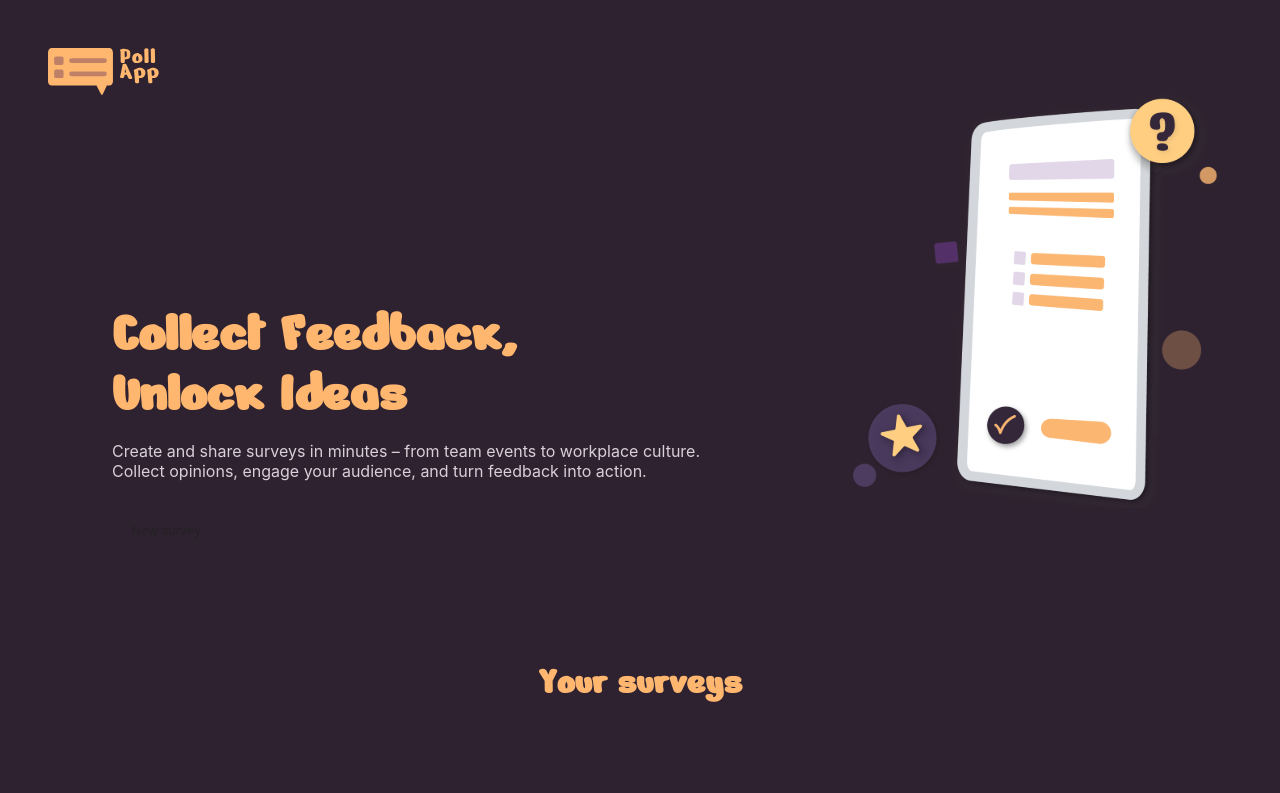
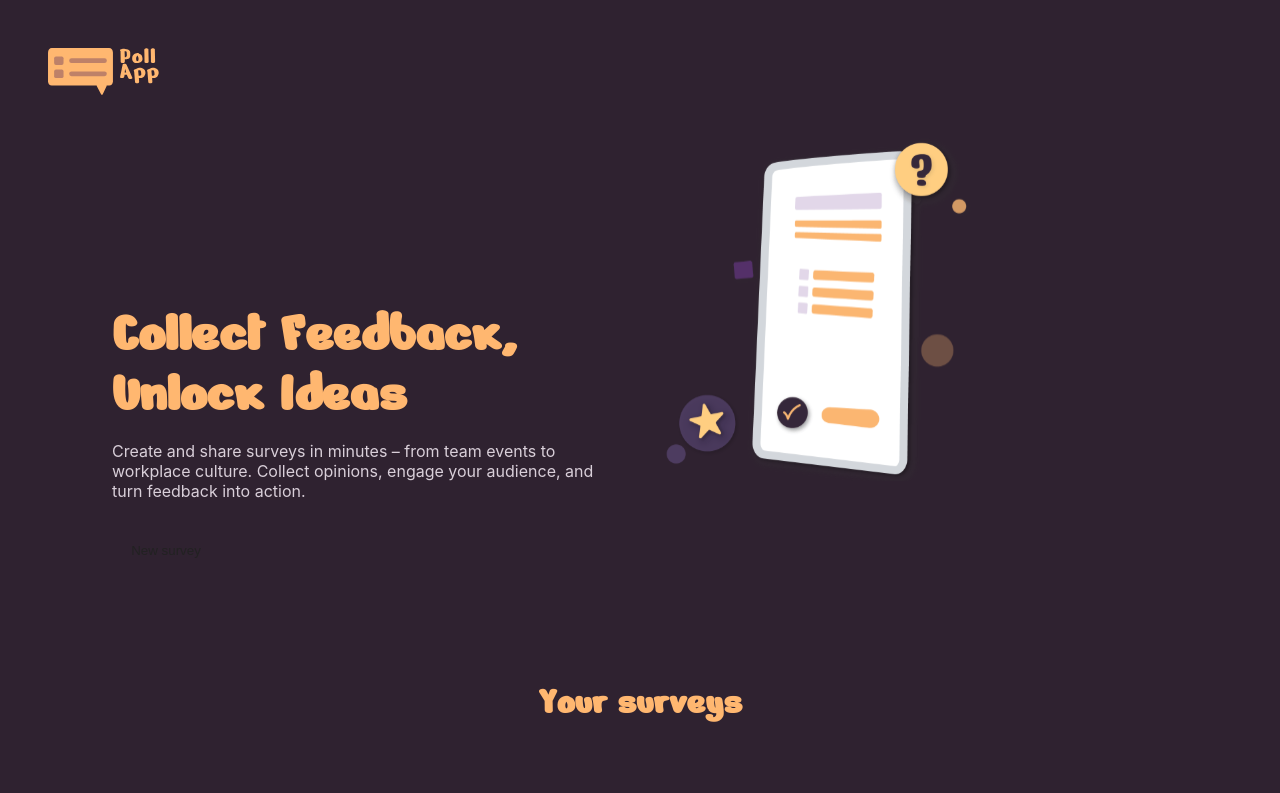
Before and after one commit to novakovic29/pollapp, an Angular app: page / in a window 1280 px wide. Shown: the top 793 px of the page. Built offline with nearby package versions, Linux system fonts and the light colour scheme.

Commit message:
Enhance hero art styling with padding adjustments and hover effects

```diff
--- a/src/app/home/home.component.scss
+++ b/src/app/home/home.component.scss
@@ -47,12 +47,15 @@
 .hero-sub { max-width: 40rem; color: #d9cfd9 }
 .btn-new { margin-top: 1rem; padding: 0.6rem 1.2rem; background: var(--accent); border: none; color: #222; border-radius: 6px }
 
+.hero-art {
+  padding-right: 16rem;
+}
 .hero-art-image { max-width: 420px; height: auto; position: relative }
 .hero-art-image img { display: block; width: 100%; height: auto; border-radius: 8px; transition: opacity 350ms ease, transform 350ms ease }
 .hero-art-image .first { transform: scale(1); }
-.hero-art-image .hover-last { position: absolute; inset: 0; top: 0; left: 0; opacity: 0; z-index: 1; transform: scale(0.98); }
+.hero-art-image .hover-last { position: absolute; inset: 16px; opacity: 0; z-index: 1; transform: scale(0.96); border-radius: 8px; }
 .hero-art-image:hover .hover-last { opacity: 1; transform: scale(1); }
-.hero-art-image:hover .first { opacity: 0; transform: scale(0.98); }
+.hero-art-image:hover .first { opacity: 0; transform: scale(0.94); }
 
 .surveys { padding: 2rem }
 .section-title { font-family: 'Nerko One', cursive; color: rgba(255, 183, 112, 1); text-align: center; font-size: 2.4rem }
```
